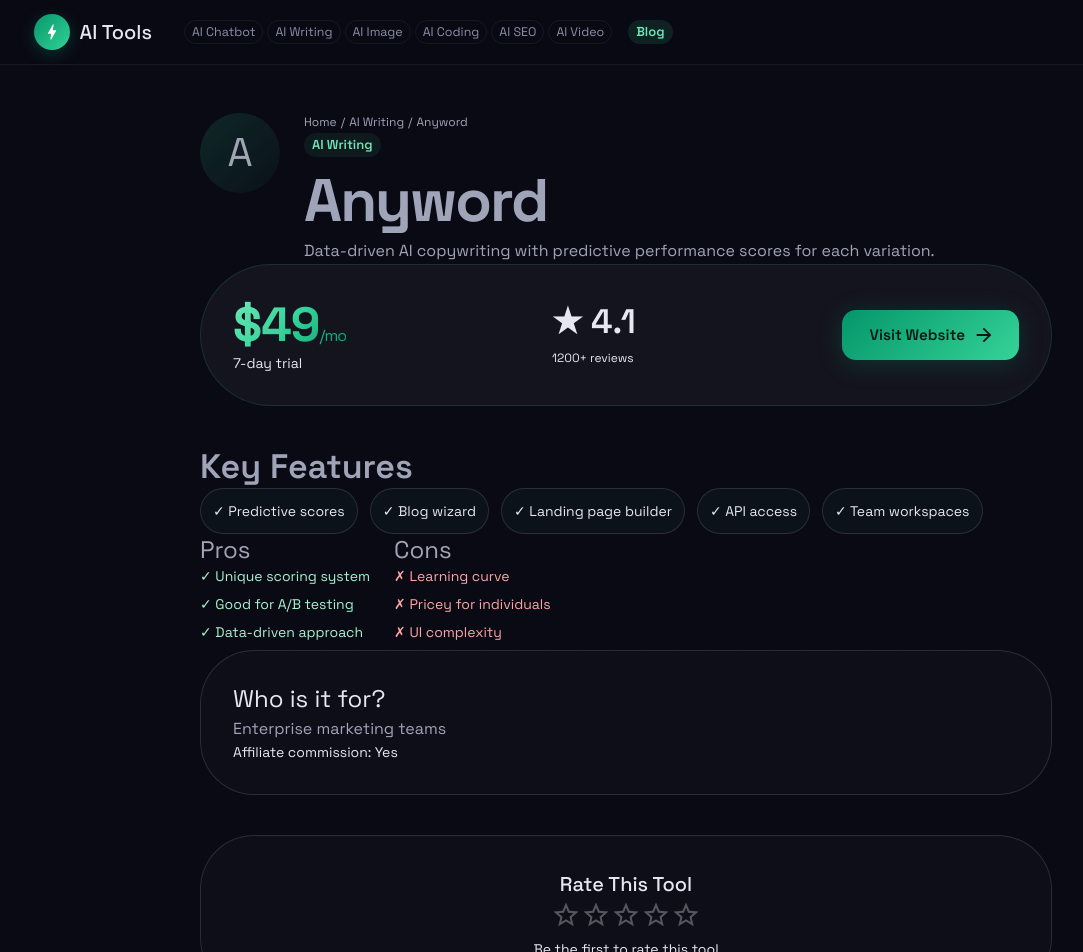
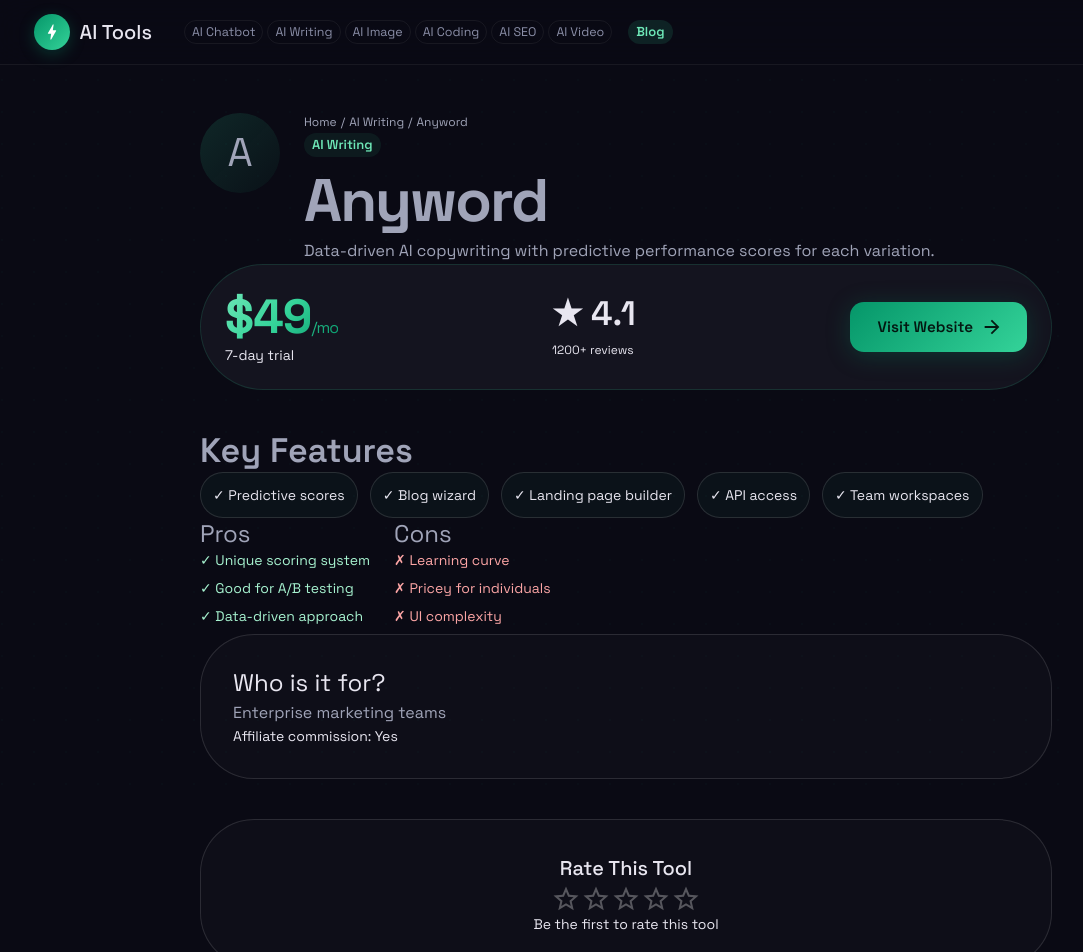
Before and after one commit to xwz0108/aitools-review, a React (Vite) app: page /tool/anyword in a window 1280 px wide. Shown: the top 952 px of the page, without its empty margins (14-1097 px from the left). Built offline with nearby package versions, Linux system fonts and the light colour scheme.

Commit message:
fix: rating stars horizontal layout + price card spacing

```diff
--- a/src/pages/ToolDetail.jsx
+++ b/src/pages/ToolDetail.jsx
@@ -61,7 +61,7 @@
           </Stack>
 
           {/* Price + Rating Card */}
-          <Paper variant="outlined" sx={{ p: 4, borderRadius: 4, mb: 5, display: 'flex', justifyContent: 'space-between', alignItems: 'center', flexWrap: 'wrap', gap: 2, border: '1px solid rgba(52,211,153,0.15)' }}>
+          <Paper variant="outlined" sx={{ p: 3, borderRadius: 4, mb: 5, display: 'flex', flexDirection: 'row', justifyContent: 'space-between', alignItems: 'center', flexWrap: 'nowrap', gap: 3, border: '1px solid rgba(52,211,153,0.15)' }}>
             <Box>
               <Typography variant="h3" fontWeight={800} className="gradient-text">${tool.price}<Typography component="span" variant="body1" color="#6b6f7e">/mo</Typography></Typography>
               <Typography variant="body2" color="text.secondary">{tool.free_tier}</Typography>
@@ -111,7 +111,9 @@
           {/* User Rating */}
           <Paper variant="outlined" sx={{ p:4, borderRadius:3, mb:5, bgcolor:'rgba(255,255,255,0.02)', textAlign:'center' }}>
             <Typography variant="h6" fontWeight={700} mb={2}>Rate This Tool</Typography>
-            <Rating value={Math.round(userRating)} onChange={(_, v) => v && handleRate(v)} size="large" sx={{ '& .MuiRating-iconFilled': { color: '#fbbf24' } }} />
+            <Box sx={{ display:'flex', justifyContent:'center' }}>
+              <Rating value={Math.round(userRating)} onChange={(_, v) => v && handleRate(v)} size="large" sx={{ '& .MuiRating-iconFilled': { color: '#fbbf24' } }} />
+            </Box>
             <Typography variant="body2" color="text.secondary" mt={1}>
               {voteCount > 0 ? `Community rating: ${userRating.toFixed(1)}/5 (${voteCount} votes)` : 'Be the first to rate this tool'}
             </Typography>
```
